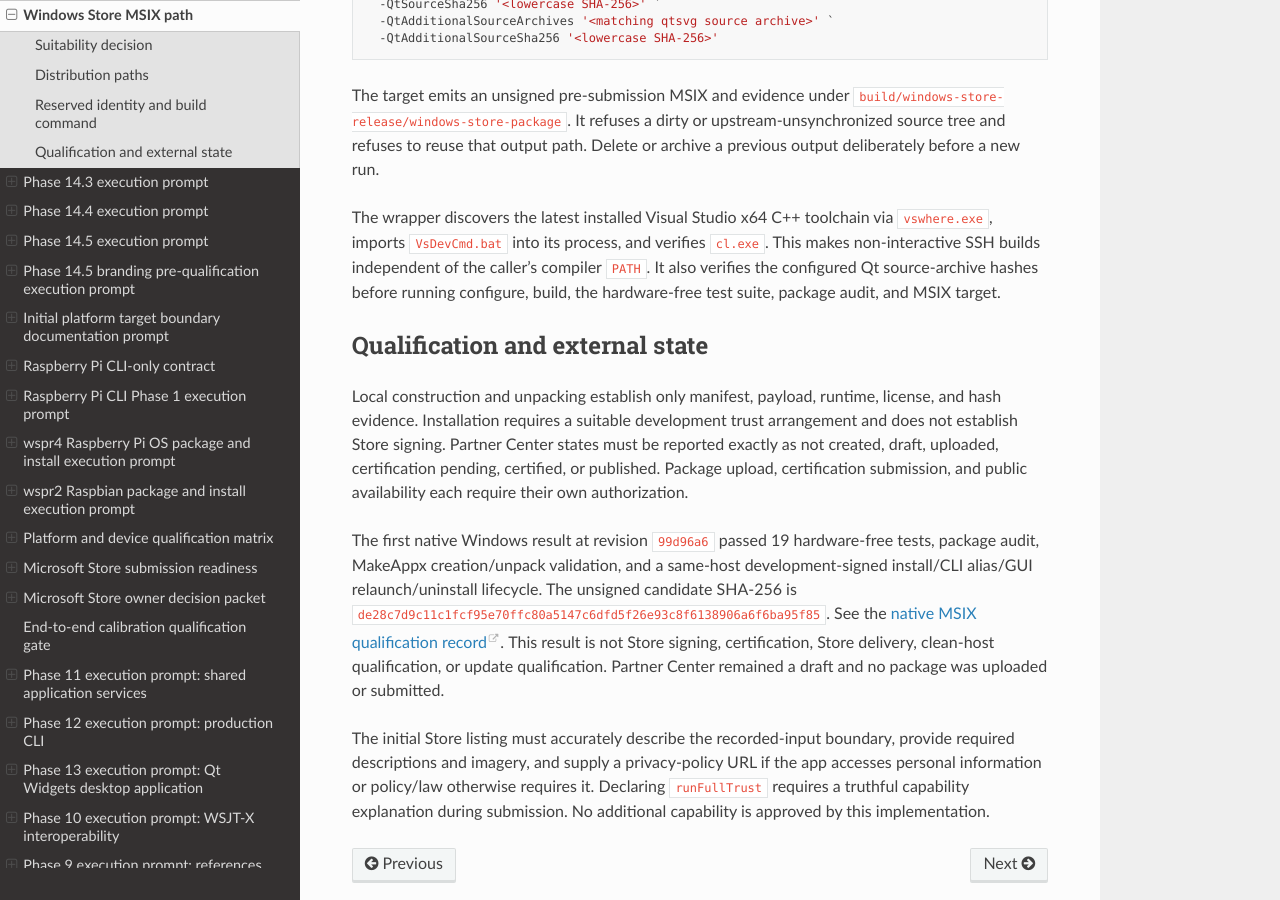
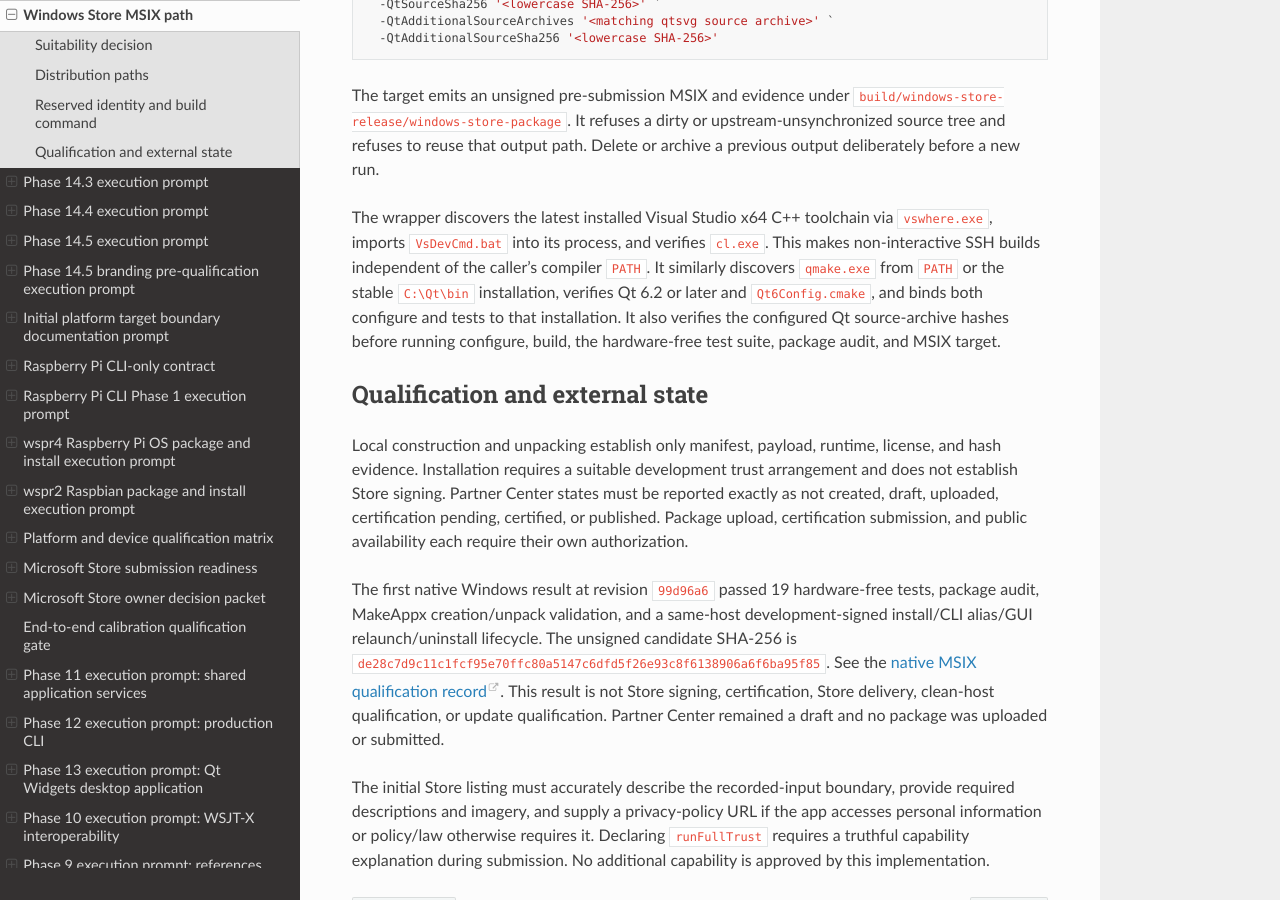
Before and after one commit to lbussy/SDR-Calibration, a Sphinx documentation site: the page built from docs/development/windows-store-msix.md, in a window 1280 px wide and 900 px high, scrolled down 1278 px. Built offline with Sphinx 7.4.7 and the Read the Docs theme 3.1.0, drawn with Linux system fonts in a browser that asks for light colours.

Commit message:
Discover Qt for Store builds

```diff
--- a/docs/development/windows-store-msix.md
+++ b/docs/development/windows-store-msix.md
@@ -61,8 +61,11 @@ Delete or archive a previous output deliberately before a new run.
 The wrapper discovers the latest installed Visual Studio x64 C++ toolchain via
 `vswhere.exe`, imports `VsDevCmd.bat` into its process, and verifies `cl.exe`.
 This makes non-interactive SSH builds independent of the caller's compiler
-`PATH`. It also verifies the configured Qt source-archive hashes before running
-configure, build, the hardware-free test suite, package audit, and MSIX target.
+`PATH`. It similarly discovers `qmake.exe` from `PATH` or the stable
+`C:\Qt\bin` installation, verifies Qt 6.2 or later and `Qt6Config.cmake`, and
+binds both configure and tests to that installation. It also verifies the
+configured Qt source-archive hashes before running configure, build, the
+hardware-free test suite, package audit, and MSIX target.
 
 ## Qualification and external state
 
```
Also changed, not shown: 2 other files.
